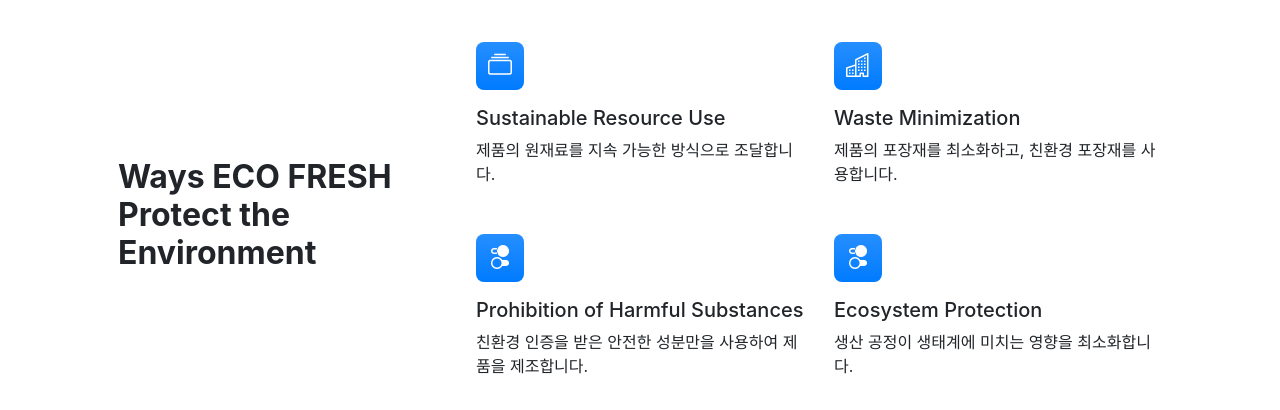
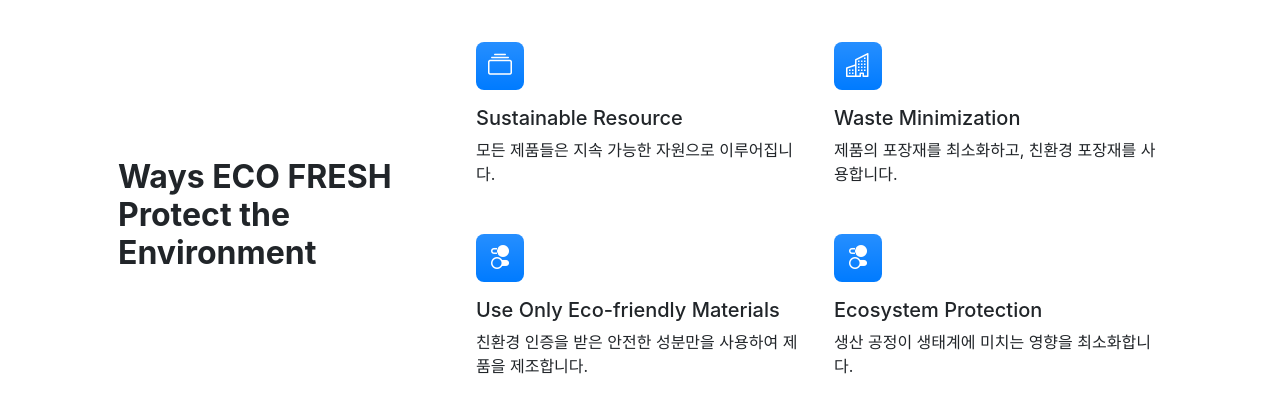
Before and after one commit to JihoLeec/cmt_boot_project, a Django app: page / in a window 1280 px wide. Shown: the part 580-990 px from the top of the page. Run offline with Django 5.2, Linux system fonts and the light colour scheme; grey boxes labelled with a size stand in for pictures from a placeholder-image service; some libraries are stand-ins or nearby versions.

Commit message:
modified:   eco/templates/pages/mainpage.html

```diff
--- a/eco/templates/pages/mainpage.html
+++ b/eco/templates/pages/mainpage.html
@@ -78,8 +78,8 @@
                             <div class="row gx-5 row-cols-1 row-cols-md-2">
                                 <div class="col mb-5 h-100">
                                     <div class="feature bg-primary bg-gradient text-white rounded-3 mb-3"><i class="bi bi-collection"></i></div>
-                                    <h2 class="h5">Sustainable Resource Use</h2>
-                                    <p class="mb-0">제품의 원재료를 지속 가능한 방식으로 조달합니다.</p>
+                                    <h2 class="h5">Sustainable Resource</h2>
+                                    <p class="mb-0">모든 제품들은 지속 가능한 자원으로 이루어집니다.</p>
                                 </div>
                                 <div class="col mb-5 h-100">
                                     <div class="feature bg-primary bg-gradient text-white rounded-3 mb-3"><i class="bi bi-building"></i></div>
@@ -88,7 +88,7 @@
                                 </div>
                                 <div class="col mb-5 mb-md-0 h-100">
                                     <div class="feature bg-primary bg-gradient text-white rounded-3 mb-3"><i class="bi bi-toggles2"></i></div>
-                                    <h2 class="h5">Prohibition of Harmful Substances</h2>
+                                    <h2 class="h5">Use Only Eco-friendly Materials</h2>
                                     <p class="mb-0">친환경 인증을 받은 안전한 성분만을 사용하여 제품을 제조합니다.</p>
                                 </div>
                                 <div class="col h-100">
```
